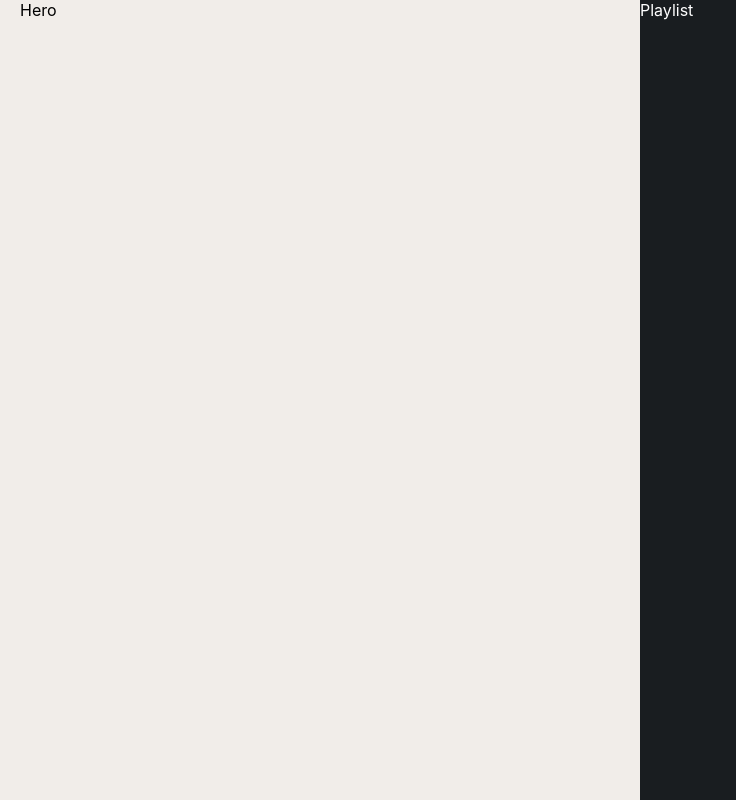
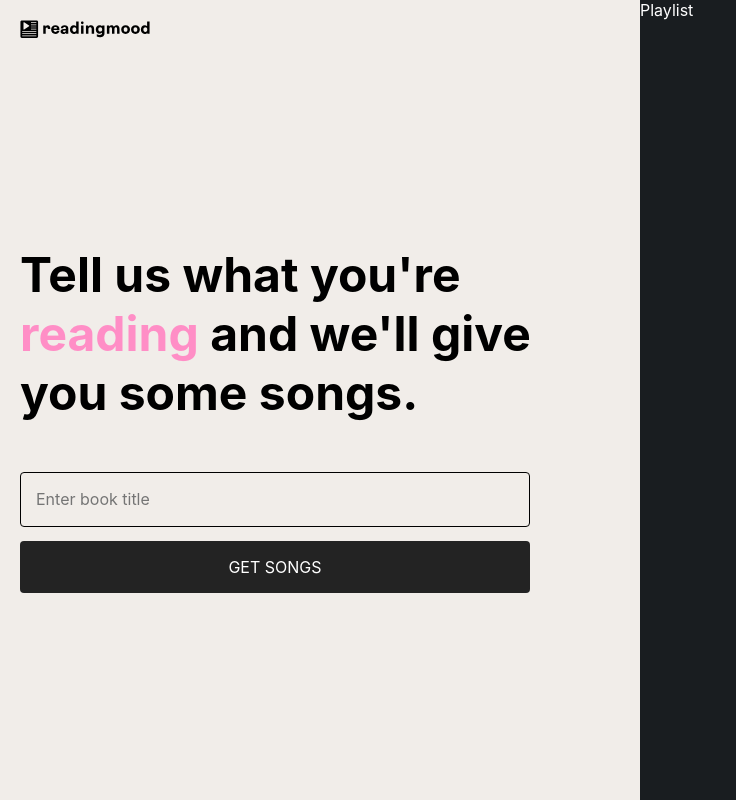
Before and after one commit to develo-pera/readingmood, a Next.js app: page / in a window 1280 px wide. Shown: the whole page, without its empty margins (0-736 px from the left). Built offline with nearby package versions, Linux system fonts and the light colour scheme.

Commit message:
Finish hero section UI

```diff
--- a/package.json
+++ b/package.json
@@ -10,6 +10,7 @@
   },
   "dependencies": {
     "@next/font": "13.1.2",
+    "classnames": "^2.3.2",
     "eslint": "8.31.0",
     "eslint-config-next": "13.1.2",
     "next": "13.1.2",
--- /dev/null
+++ b/src/components/common/button/Button.js
@@ -0,0 +1,14 @@
+import styles from "./button.module.scss";
+import classNames from "classnames";
+
+const Button = ({primary, ghost, children, className, disabled, ...props}) => (
+    <button
+      disabled={disabled}
+      className={classNames(className, styles.button, {[styles.buttonPrimary]: primary && !ghost, [styles.buttonGhost]: ghost, })}
+      {...props}
+    >
+      {children}
+    </button>
+)
+
+export default Button;
--- /dev/null
+++ b/src/components/common/button/button.module.scss
@@ -0,0 +1,55 @@
+@import "../../../styles/breakpoints";
+
+.button {
+  display: flex;
+  align-items: center;
+  cursor: pointer;
+  justify-content: center;
+  border-radius: 4px;
+  padding: 15px 35px;
+  font-size: 16px;
+  background-color: #232323;
+  color: white;
+  line-height: 1.4em;
+  outline: none;
+  border: none;
+
+  &:hover {
+    opacity: .98;
+  }
+
+  @include breakpoint(mobile) {
+    width: 100%;
+  }
+}
+
+.buttonPrimary {
+  background-color: #000;
+
+  &:hover {
+    opacity: .9;
+  }
+}
+
+.buttonGhost {
+  background: none;
+  color: #a2a2ac;
+  padding: 0;
+
+  svg {
+    path {
+      fill: #a2a2ac;
+    }
+  }
+
+  &:hover {
+    background: none;
+    color: white;
+
+    svg {
+      path {
+        fill: white;
+      }
+    }
+  }
+}
--- a/src/components/hero/hero.js
+++ b/src/components/hero/hero.js
@@ -1,9 +1,16 @@
 import styles from "./hero.module.scss";
+import Button from "@/components/common/button/Button";
 
 const Hero = () => (
   <div className={styles.hero}>
     <div className={styles.content}>
-      Hero
+      <img className={styles.logo} src="readingmood-logo.svg" alt="Readingmood logo" />
+      <div className={styles.main}>
+        <h1 className={styles.title}>Tell us what you&apos;re <span className={styles.mode}>reading</span> and we&apos;ll give you some songs.</h1>
+        <input className={styles.input} type="text" placeholder="Enter book title"/>
+        <Button className={styles.button}>Get songs</Button>
+      </div>
+      <div />
     </div>
   </div>
 );
--- a/src/components/hero/hero.module.scss
+++ b/src/components/hero/hero.module.scss
@@ -12,8 +12,42 @@
   flex-grow: 1;
   width: 100%;
   max-width: 600px;
+  display: flex;
+  flex-direction: column;
+  min-height: 100vh;
+  justify-content: space-between;
 
   @include breakpoint(tablet) {
     max-width: 100%;
+    min-height: initial;
   }
 }
+
+.logo {
+  margin-top: 20px;
+  width: 130px;
+}
+
+.main {
+  margin: 100px 0;
+}
+
+.title {
+  font-size: 3rem;
+  margin-bottom: 50px;
+}
+
+.mode {
+  color: #FF8EC6;
+}
+
+.input {
+  max-width: 510px;
+  margin-bottom: 14px;
+}
+
+.button {
+  width: 100%;
+  max-width: 510px;
+  text-transform: uppercase;
+}
--- a/src/styles/globals.scss
+++ b/src/styles/globals.scss
@@ -12,9 +12,25 @@ body {
   max-width: 100vw;
   overflow-x: hidden;
 }
+
 a {
   color: inherit;
   text-decoration: none;
+}
+
+input,
+textarea {
+  width: 100%;
+  line-height: 1.4em;
+  outline: none;
+  border: 1px solid black;
+  padding: 15px;
+  border-radius: 4px;
+  font-family: "Inter Regular", "Inter", "Inter", system-ui, -apple-system, BlinkMacSystemFont, "Segoe UI", Roboto, Helvetica, Arial, sans-serif, "Apple Color Emoji", "Segoe UI Emoji", "Segoe UI Symbol";
+  font-weight: 400;
+  font-size: 16px;
+  background: transparent;
+  box-shadow: inset 0 0 0 1px transparent;
 }
 
 /*@media (prefers-color-scheme: dark) {*/
```
Also changed, not shown: public/readingmood-logo.svg (added), 1 other file (tests, documents, lock files or other folders).
